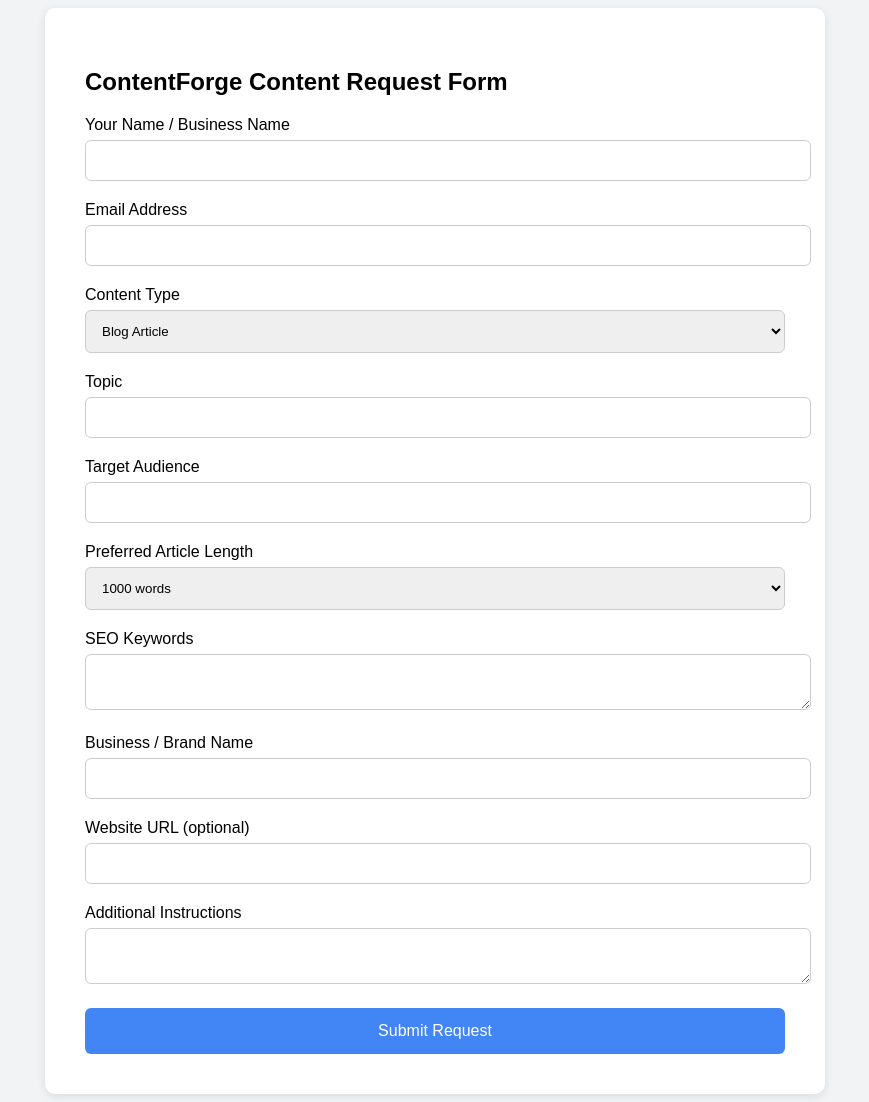
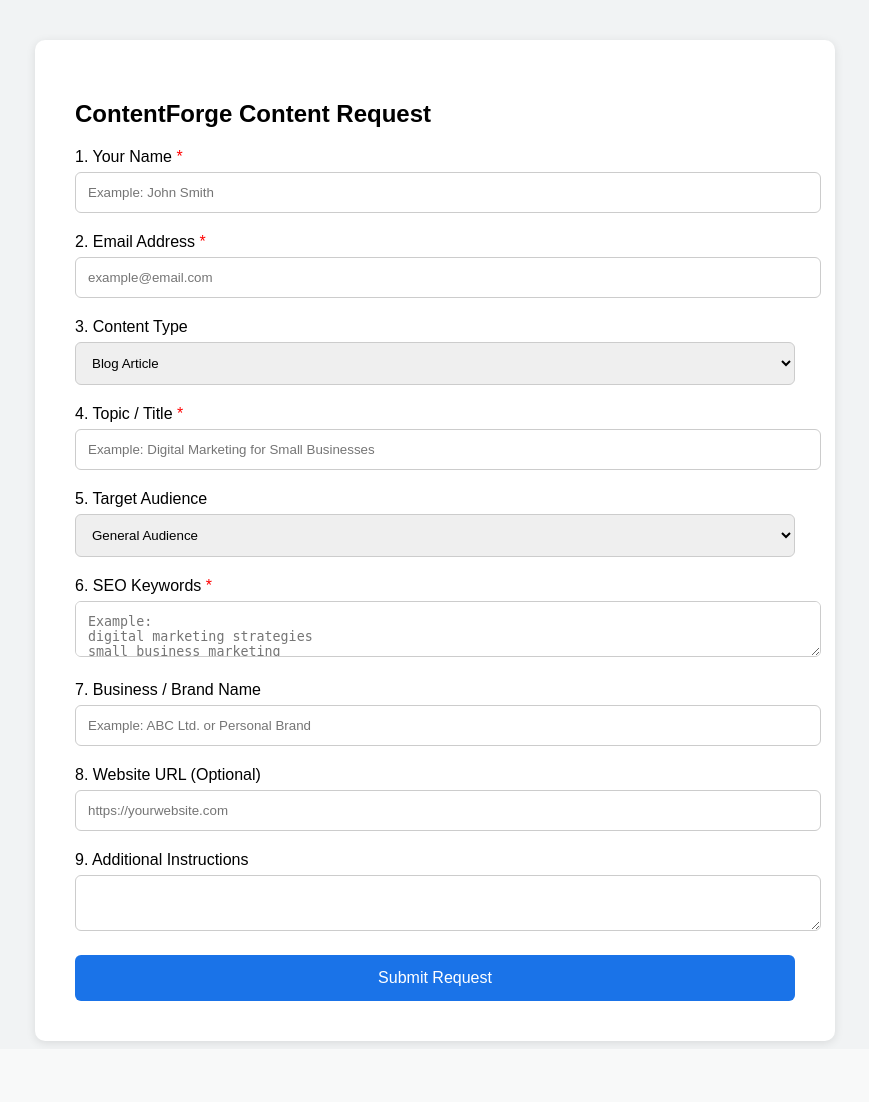
Before and after one commit to Manojg4599/blog-system-clean, a Flask app: page / in a window 1280 px wide. Shown: the whole page, without its empty margins (205-1074 px from the left). After the commit the page ends 1046 px from the top, so only its background shows below. Run offline with Flask 3, Linux system fonts and the light colour scheme; some libraries are stand-ins or nearby versions.

Commit message:
Update index.html

```diff
--- a/templates/index.html
+++ b/templates/index.html
@@ -1,8 +1,9 @@
 <!DOCTYPE html>
 <html>
+
 <head>
 
-<title>ContentForge Content Request</title>
+<title>ContentForge Request Form</title>
 
 <style>
 
@@ -12,30 +13,26 @@ background:#f1f3f4;
 }
 
 .container{
-
-width:700px;
+width:720px;
 margin:auto;
 background:white;
 padding:40px;
+margin-top:40px;
 border-radius:10px;
 box-shadow:0 2px 10px rgba(0,0,0,0.1)
-
 }
 
 input,select,textarea{
-
 width:100%;
 padding:12px;
 margin-top:6px;
 margin-bottom:20px;
 border-radius:6px;
 border:1px solid #ccc
-
 }
 
 button{
-
-background:#4285f4;
+background:#1a73e8;
 color:white;
 border:none;
 padding:14px;
@@ -43,31 +40,28 @@ width:100%;
 font-size:16px;
 border-radius:6px;
 cursor:pointer
-
 }
 
 button:hover{
-background:#2f6ad9
+background:#0f5bd4
+}
+
+.required{
+color:red
 }
 
 .success{
-
+display:none;
 background:#e6f4ea;
 padding:15px;
-border-radius:6px;
-margin-top:20px;
-display:none
-
+border-radius:6px
 }
 
 .error{
-
+display:none;
 background:#fce8e6;
 padding:15px;
-border-radius:6px;
-margin-top:20px;
-display:none
-
+border-radius:6px
 }
 
 </style>
@@ -78,61 +72,83 @@ display:none
 
 <div class="container">
 
-<h2>ContentForge Content Request Form</h2>
+<h2>ContentForge Content Request</h2>
 
-<label>Your Name / Business Name</label>
-<input id="name">
+<label>1. Your Name <span class="required">*</span></label>
+<input id="name" placeholder="Example: John Smith">
 
-<label>Email Address</label>
-<input id="email">
+<label>2. Email Address <span class="required">*</span></label>
+<input id="email" placeholder="example@email.com">
 
-<label>Content Type</label>
+<label>3. Content Type</label>
 
 <select id="type">
 
 <option>Blog Article</option>
 <option>SEO Landing Page</option>
-<option>Comparison Page</option>
+<option>Comparison Article</option>
 <option>Educational Guide</option>
 <option>FAQ Page</option>
+<option>Tool Page</option>
+<option>Directory Page</option>
+<option>Speech</option>
+<option>Essay</option>
+<option>Official Letter</option>
 
 </select>
 
 
-<label>Topic</label>
-<input id="topic">
+<label>4. Topic / Title <span class="required">*</span></label>
+<input id="topic" placeholder="Example: Digital Marketing for Small Businesses">
 
-<label>Target Audience</label>
-<input id="audience">
 
-<label>Preferred Article Length</label>
-<select id="length">
-<option>1000 words</option>
-<option>1500 words</option>
-<option>2000 words</option>
+<label>5. Target Audience</label>
+
+<select id="audience">
+
+<option>General Audience</option>
+<option>Business Owners</option>
+<option>Startup Founders</option>
+<option>Marketing Professionals</option>
+<option>Students</option>
+<option>Corporate Professionals</option>
+
 </select>
 
-<label>SEO Keywords</label>
-<textarea id="keywords"></textarea>
 
-<label>Business / Brand Name</label>
-<input id="brand">
+<label>6. SEO Keywords <span class="required">*</span></label>
 
-<label>Website URL (optional)</label>
-<input id="website">
+<textarea id="keywords"
+placeholder="Example:
+digital marketing strategies
+small business marketing
+seo marketing tips"></textarea>
 
-<label>Additional Instructions</label>
+
+<label>7. Business / Brand Name</label>
+
+<input id="brand" placeholder="Example: ABC Ltd. or Personal Brand">
+
+
+<label>8. Website URL (Optional)</label>
+
+<input id="website" placeholder="https://yourwebsite.com">
+
+
+<label>9. Additional Instructions</label>
+
 <textarea id="details"></textarea>
 
 
 <button onclick="submitForm()">Submit Request</button>
 
-<div class="success" id="success">Request submitted successfully. Please check your email.</div>
+<div class="success" id="success">
+Your request has been submitted successfully. Please check your email.
+</div>
 
 <div class="error" id="error"></div>
 
 </div>
-
 
 <script>
 
@@ -145,7 +161,6 @@ email:document.getElementById("email").value,
 type:document.getElementById("type").value,
 topic:document.getElementById("topic").value,
 audience:document.getElementById("audience").value,
-length:document.getElementById("length").value,
 keywords:document.getElementById("keywords").value,
 brand:document.getElementById("brand").value,
 website:document.getElementById("website").value,
@@ -168,15 +183,16 @@ body:JSON.stringify(data)
 if(data.success){
 
 document.getElementById("success").style.display="block"
+window.scrollTo(0,0)
 
 }
 
 if(data.error){
 
 let e=document.getElementById("error")
-
+e.innerText=data.error
 e.style.display="block"
-e.innerText=data.error
+window.scrollTo(0,0)
 
 }
 
@@ -187,4 +203,5 @@ e.innerText=data.error
 </script>
 
 </body>
+
 </html>
```
